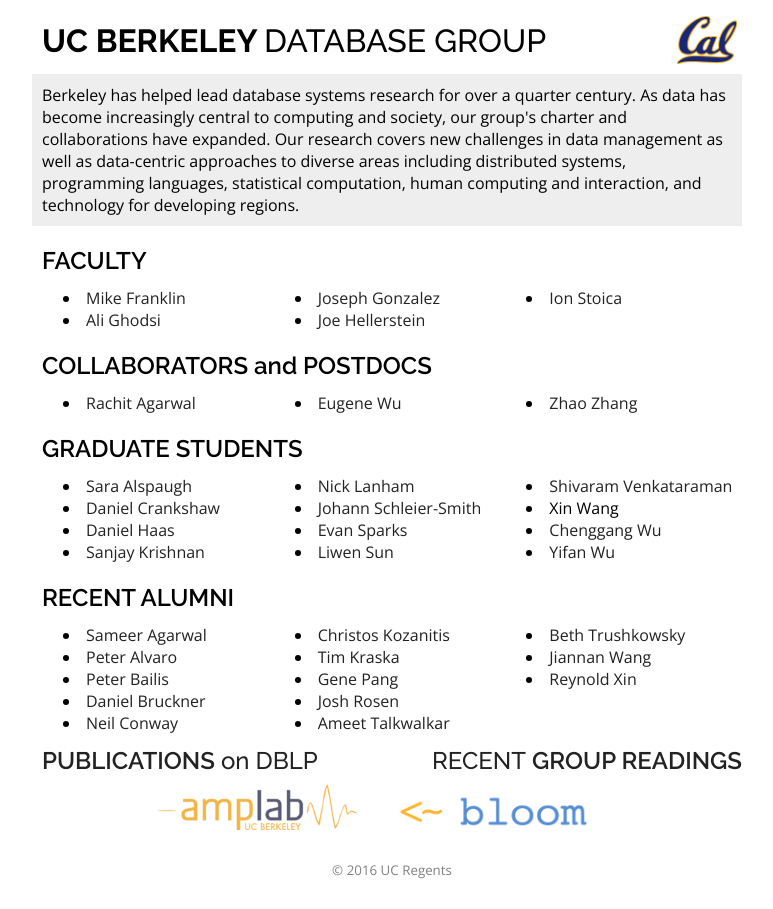
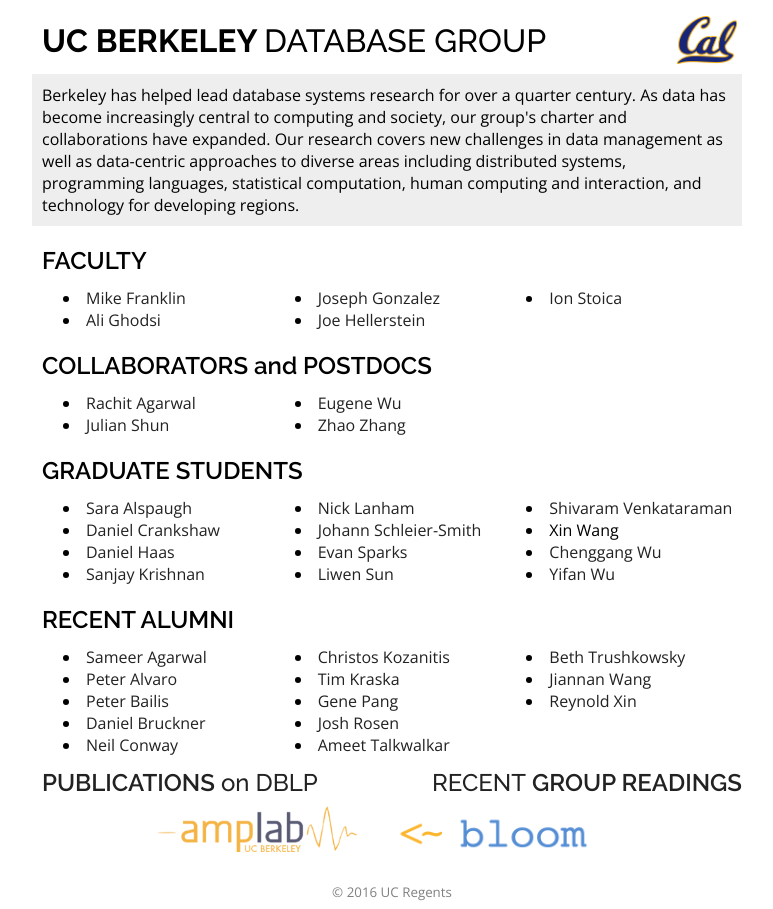
Before and after one commit to jssmith/db.cs.berkeley.edu, a Jekyll site: the page built from index.html, in a window 1280 px wide. Shown: the whole page, without its empty margins (248-1021 px from the left). Built offline with Jekyll 4.4.1, drawn with Linux system fonts in a browser that asks for light colours.

Commit message:
add Julian Shun

```diff
--- a/_data/people.yml
+++ b/_data/people.yml
@@ -23,6 +23,8 @@
   - name: Eugene Wu
     url: http://www.cs.columbia.edu/~ewu/
     dblp: _
+  - name: Julian Shun
+    url: http://www.eecs.berkeley.edu/~jshun/
 - description: graduate students
   people:
   - name: Sara Alspaugh
```
